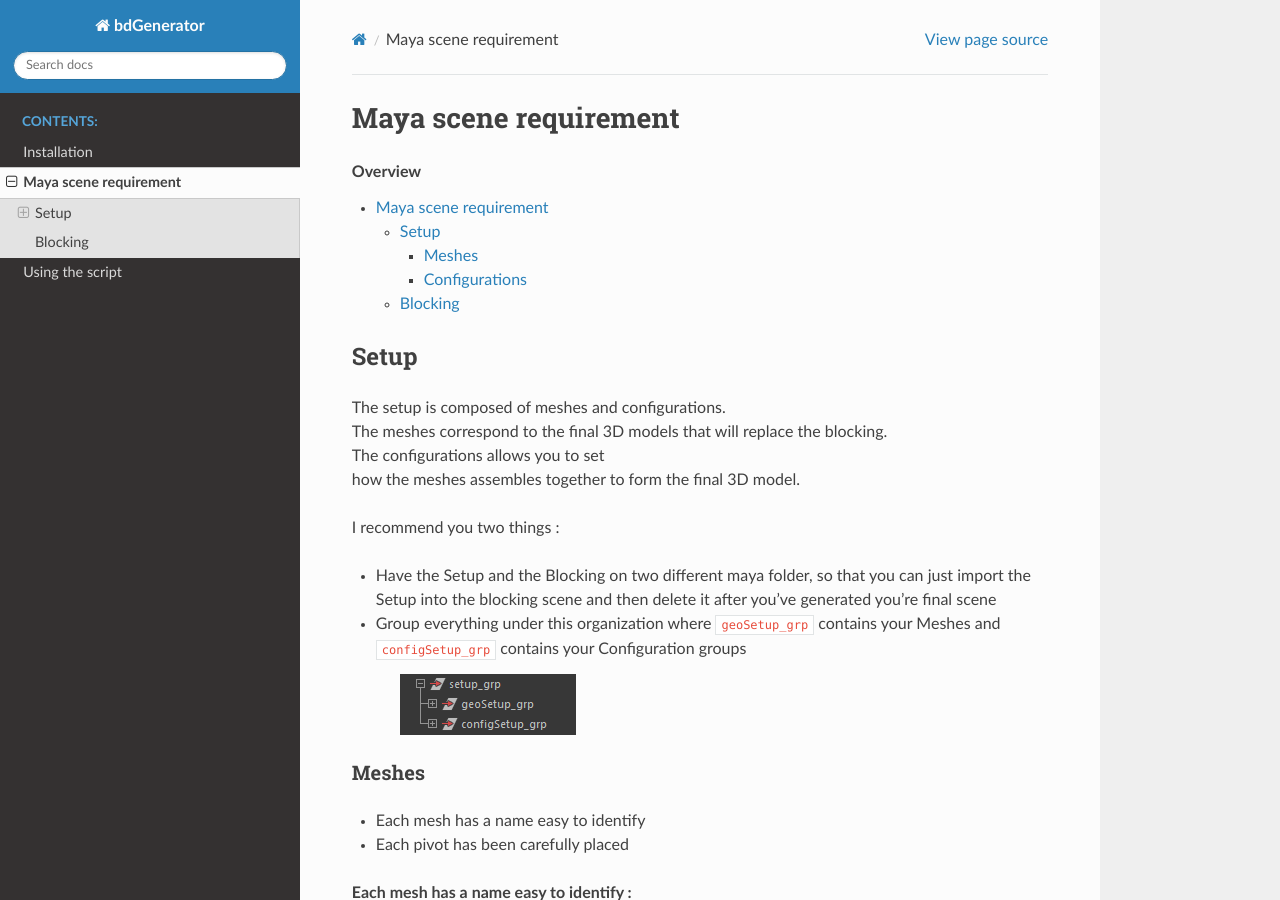
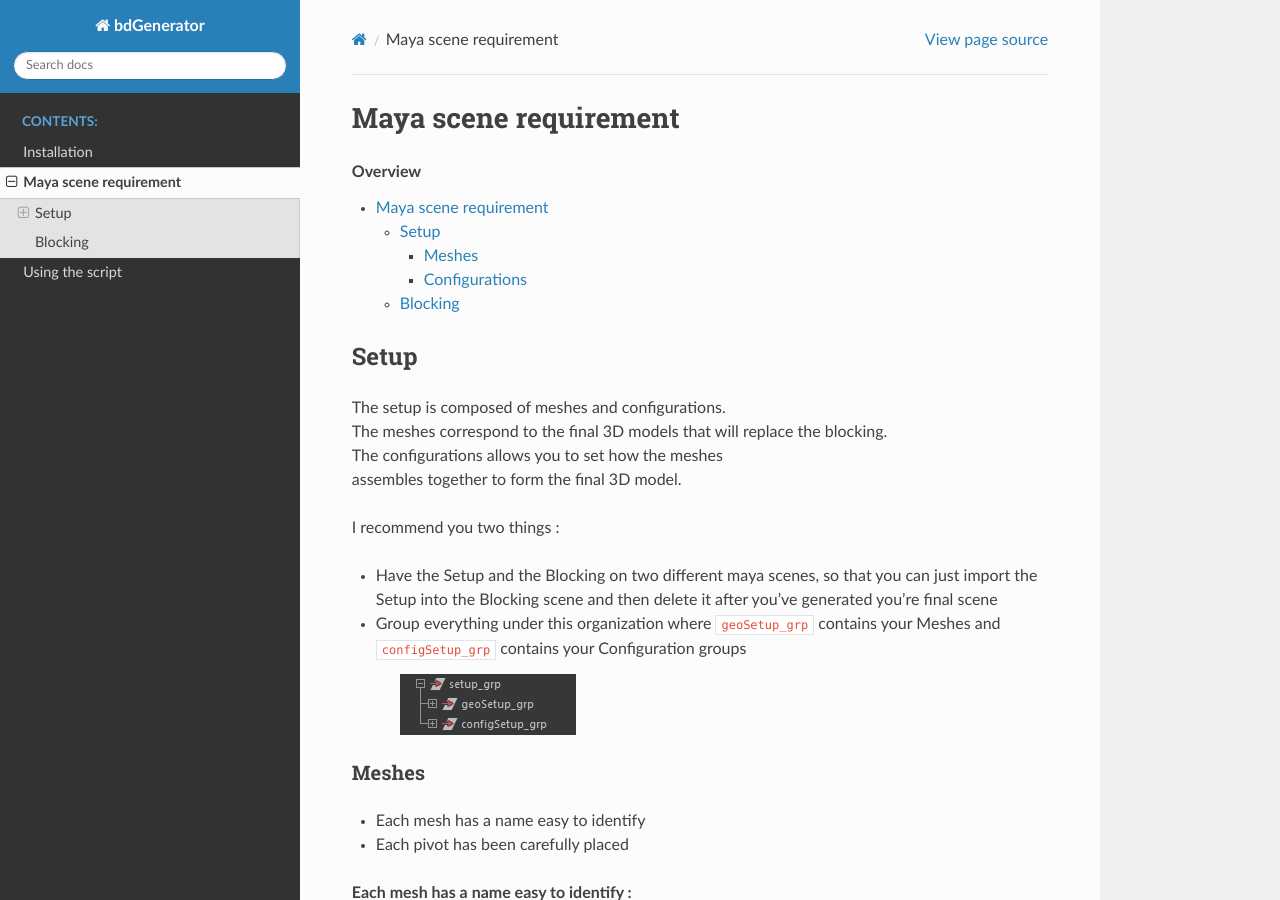
Before and after one commit to benjamin-danneville/bdGenerator, a Sphinx documentation site: the page built from docs/pages/scene_requirement.rst, in a window 1280 px wide and 900 px high. Built offline with Sphinx 7.4.7 and the Read the Docs theme 2.0.0, drawn with Linux system fonts in a browser that asks for light colours; some of the changed text lies outside the part shown.

Commit message:
modified documentation and added maya demo scene in file

```diff
--- a/docs/pages/installation.rst
+++ b/docs/pages/installation.rst
@@ -6,7 +6,8 @@
    :depth: 3
 
 
-| This will cover how to install the bdGenerator script on Maya 2020 and Maya 2022 (With Python 3).
+| This will cover how to install the bdGenerator script
+| on Maya 2020 (Python 2) and Maya 2022 (Python 3).
 
 Installation of the script
 ==========================
--- a/docs/pages/scene_requirement.rst
+++ b/docs/pages/scene_requirement.rst
@@ -11,13 +11,13 @@
 
 | The setup is composed of meshes and configurations.
 | The meshes correspond to the final 3D models that will replace the blocking.
-| The configurations allows you to set
-| how the meshes assembles together to form the final 3D model.
+| The configurations allows you to set how the meshes
+| assembles together to form the final 3D model.
 |
 | I recommend you two things :
 
-- Have the Setup and the Blocking on two different maya folder,
-  so that you can just import the Setup into the blocking scene
+- Have the Setup and the Blocking on two different maya scenes,
+  so that you can just import the Setup into the Blocking scene
   and then delete it after you've generated you're final scene
 
 - Group everything under this organization where ``geoSetup_grp`` contains your Meshes and ``configSetup_grp`` contains your Configuration groups
@@ -133,7 +133,7 @@
 
 - Blocking groups only contains meshes
 - Every meshes has a different names
-- Blocking groups must be named with ``_grp`` at the end
+- Blocking groups must be named with "_grp" at the end
 - Meshes has not been freeze transformed
 
 .. image:: images/scene_requirement/Blocking_Outline.png
--- a/docs/pages/using_the_script.rst
+++ b/docs/pages/using_the_script.rst
@@ -11,7 +11,7 @@
 | Once you're setup has been created and you have you're blocking, you're ready to go.
 | If you installed it right, just click on the button
 
-.. image:: images/installation/ShelfbdGeneratorLogo.png
+.. image:: images/installation/ShelfbdGeneratorIcon.png
 
 | It should open this
 
```
Also changed, not shown: other parts of docs/pages/scene_requirement.rst (+4 -4 lines), docs/pages/download_scene_exemple.rst (added, +13 -0 lines), 1 other file.
